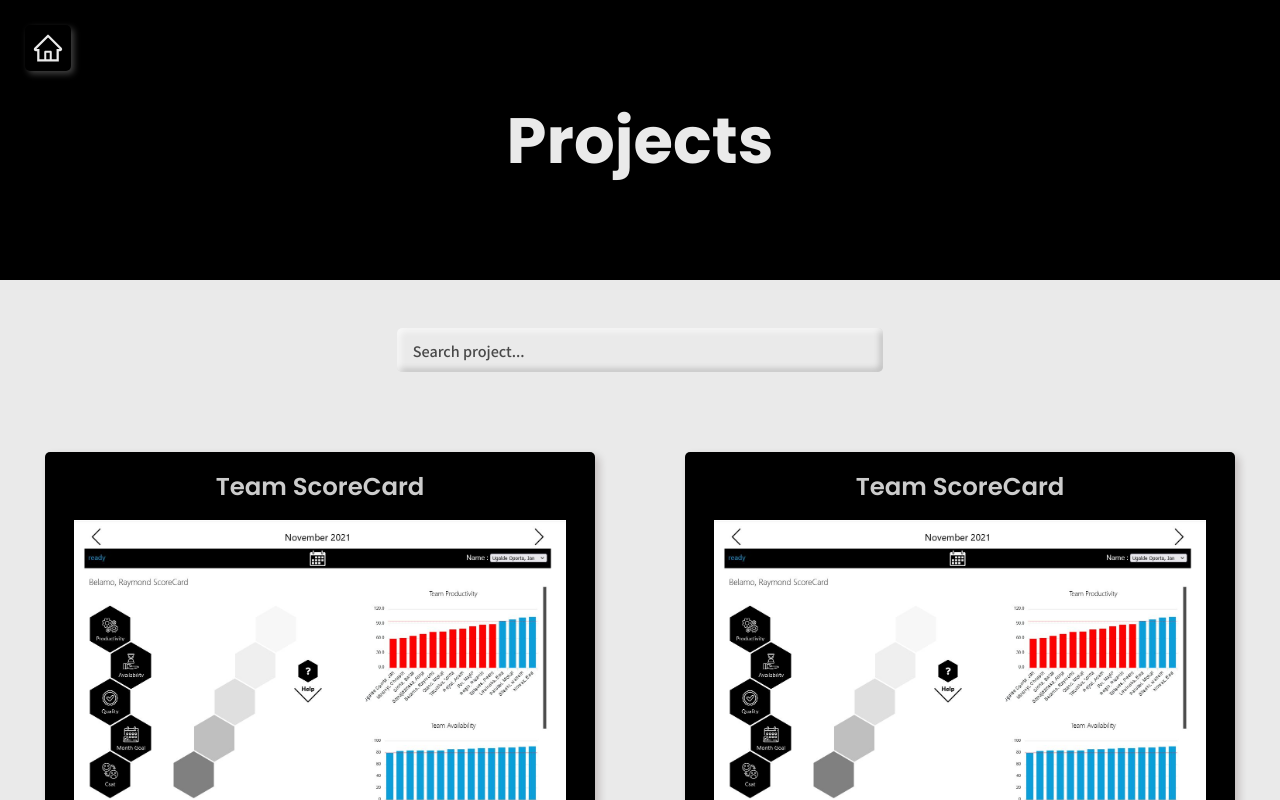
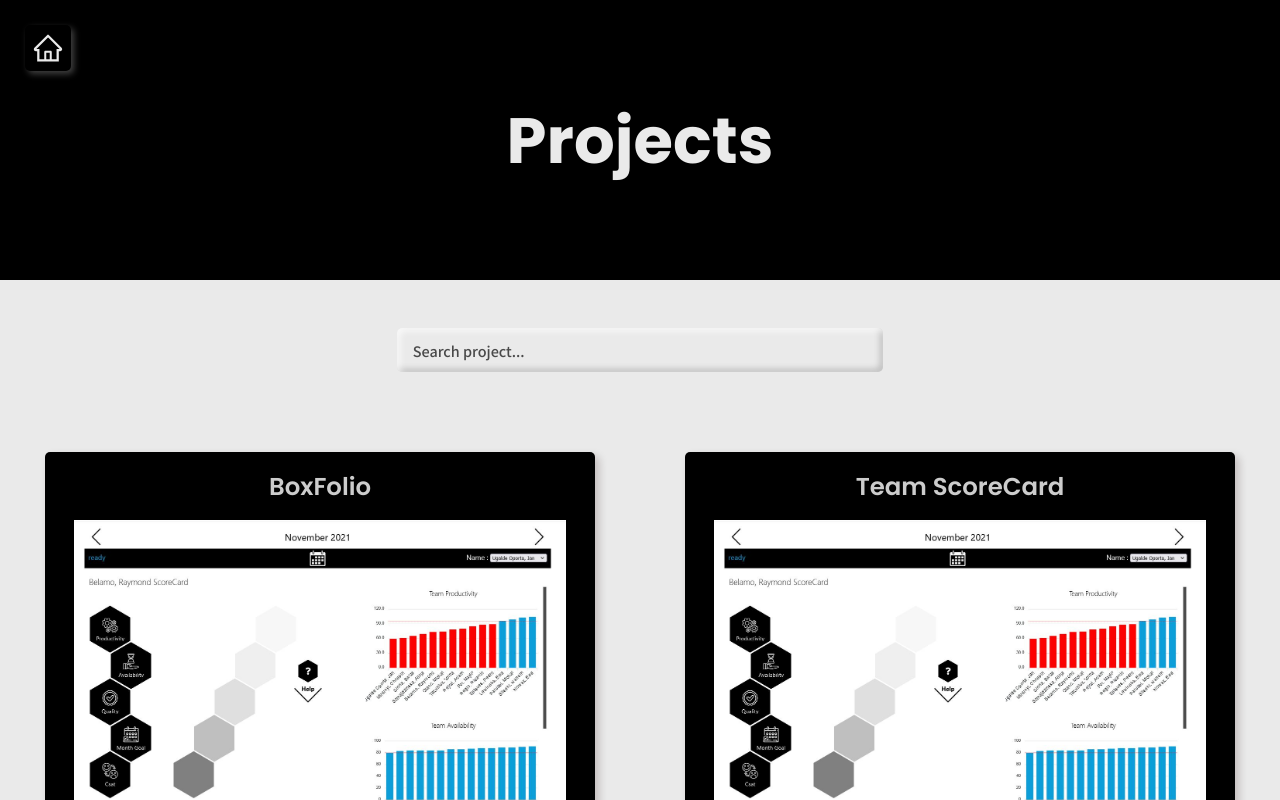
Before and after one commit to abdou-88/Abdellah-Portfolio, a React (Create React App) app: page /projects in a window 1280 px wide. Shown: the top 800 px of the page. Built offline with nearby package versions, Linux system fonts and the light colour scheme; a web font is replaced by a local one.

Commit message:
Update projectsData.js

```diff
--- a/src/data/projectsData.js
+++ b/src/data/projectsData.js
@@ -12,7 +12,7 @@ import SchoreCardGif from "../assets/img/ScoreCard.gif";
 export const projectsData = [
   {
     id: 1,
-    projectName: "Team ScoreCard",
+    projectName: "BoxFolio",
     projectDesc:
       "This project is a SharePoint webpart that exports data from Power BI reports and count the KPI metrics like (Productivity, Availability and Quality). Also, it has a configuration panel that uses advanced pnp/spfx property controls, I have a full stack role in this having built all of it from scratch.",
     tags: ["TypeScript", "ReactJs", "HTML", "CSS", "MS Graph"],
```
